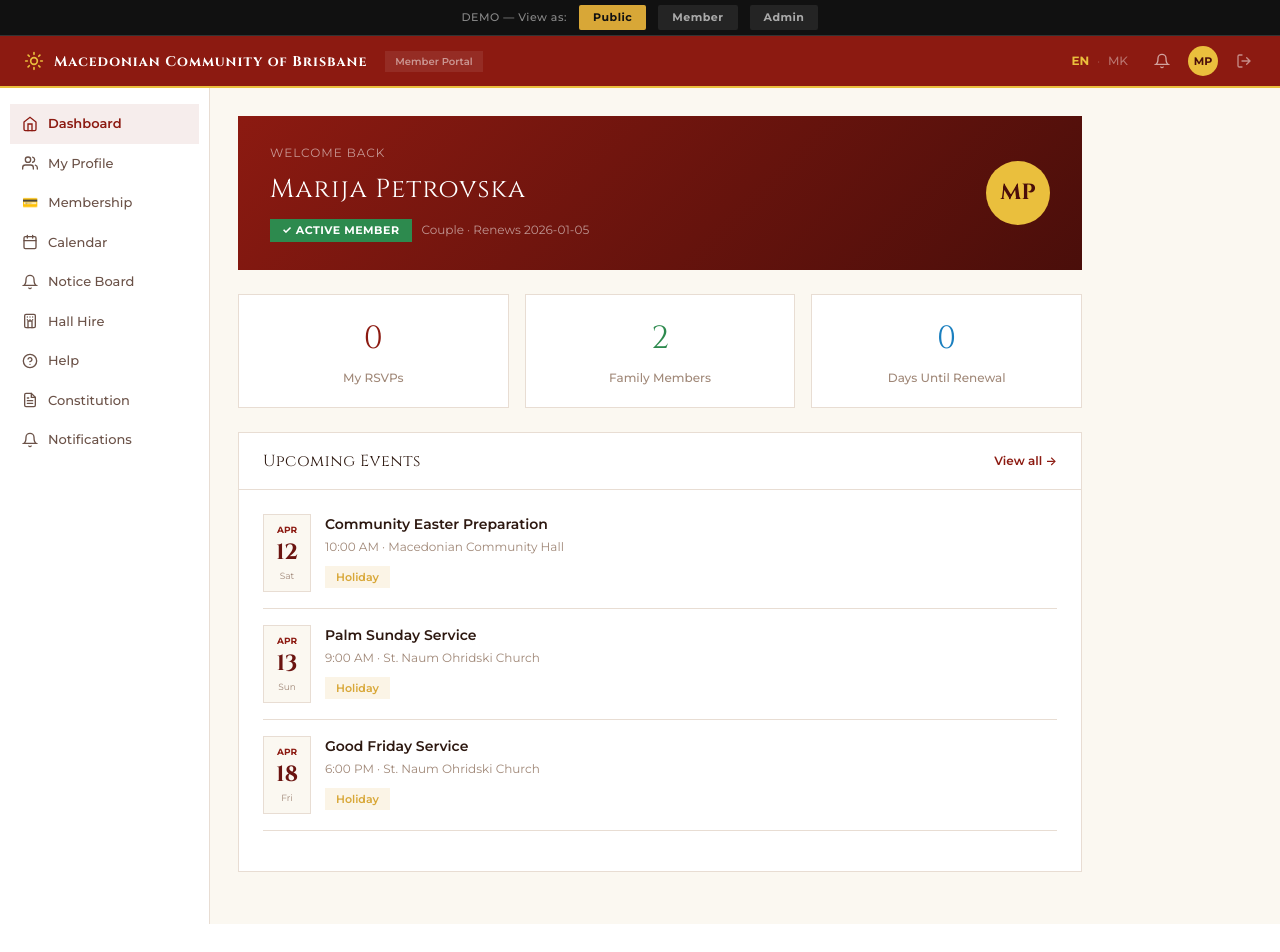
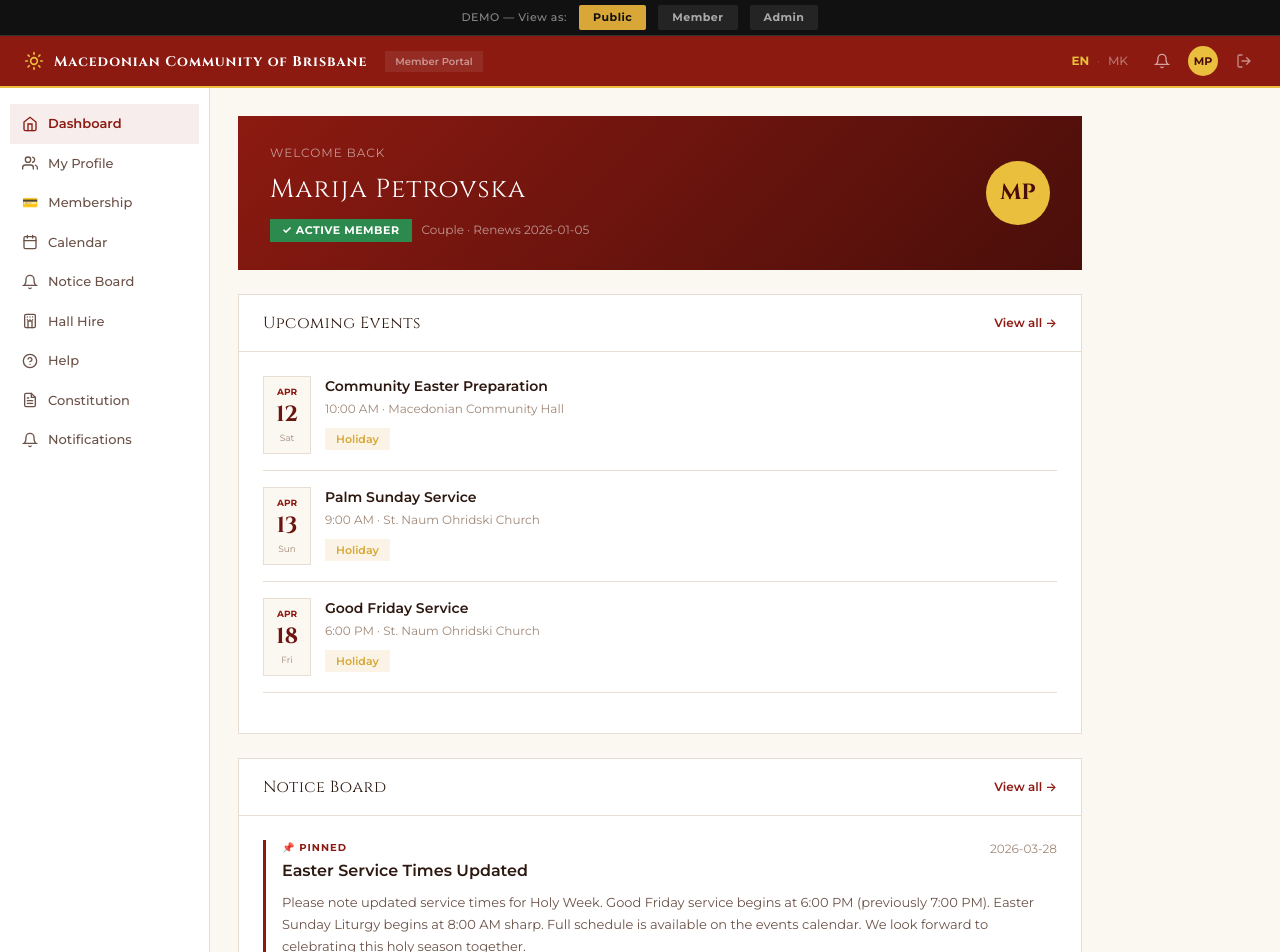
Before and after one commit to bklei-pooltable1/maco-app, a React (Vite) app: page /member-dashboard in a window 1280 px wide. Shown: the top 952 px of the page. Before the commit the page ends 924 px from the top, so only its background shows below. Built offline with nearby package versions, Linux system fonts and the light colour scheme; the HTML template or start-up script is replaced by a standard one.

Commit message:
refactor: streamline member dashboard, add notice board preview

```diff
--- a/src/i18n/translations.js
+++ b/src/i18n/translations.js
@@ -249,6 +249,11 @@ export const translations = {
       ageBand13to17:   "13–17",
       privacyNotice:   "We only collect the information needed to understand our community membership. For family members under 18 we collect a first name and age range only. By signing up, you confirm you're authorised to provide these details on behalf of your family.",
     },
+    dashboard: {
+      noticesPreviewTitle: "Notice Board",
+      viewAll:             "View all →",
+      noNotices:           "No notices.",
+    },
   },
 
   mk: {
--- a/src/index.css
+++ b/src/index.css
@@ -187,10 +187,6 @@ html, body {
   /* Hide avatar in welcome banner on mobile to save space */
   .welcome-banner-avatar {
     display: none !important;
-  }
-  .stats-grid-3 {
-    grid-template-columns: 1fr 1fr !important;
-    gap: 10px !important;
   }
   .calendar-layout {
     grid-template-columns: 1fr !important;
--- a/src/pages/MemberDashboard.jsx
+++ b/src/pages/MemberDashboard.jsx
@@ -54,9 +54,12 @@ function SectionCard({ title, children, action }) {
 }
 
 // ─── Overview ─────────────────────────────────────────────────────────────────
-function OverviewSection({ member, events, rsvps, setSection }) {
+function OverviewSection({ member, events, setSection, notices }) {
+  const { t } = useLang();
   const upcomingEvents = events.filter(e => e.date >= new Date().toISOString().split("T")[0]).slice(0, 3);
-  const myRsvps = events.filter(e => rsvps[e.id]);
+  const recentNotices = [...notices]
+    .sort((a, b) => (b.pinned ? 1 : 0) - (a.pinned ? 1 : 0) || b.postedAt.localeCompare(a.postedAt))
+    .slice(0, 3);
 
   return (
     <div>
@@ -79,20 +82,6 @@ function OverviewSection({ member, events, rsvps, setSection }) {
         </div>
       </div>
 
-      {/* Quick stats */}
-      <div className="stats-grid-3" style={{ display: "grid", gridTemplateColumns: "repeat(3, 1fr)", gap: 16, marginBottom: 24 }}>
-        {[
-          { label: "My RSVPs", value: myRsvps.length, color: C.maroon },
-          { label: "Family Members", value: member.familySize, color: C.green },
-          { label: "Days Until Renewal", value: Math.max(0, Math.round((new Date(member.renewalDate) - new Date()) / (1000 * 60 * 60 * 24))), color: "#1a7fbf" },
-        ].map(({ label, value, color }) => (
-          <div key={label} style={{ background: C.white, border: `1px solid ${C.border}`, padding: "20px 24px", textAlign: "center" }}>
-            <div style={{ fontFamily: display, fontSize: 32, color, marginBottom: 6 }}>{value}</div>
-            <div style={{ fontSize: 12, color: C.textLight, fontFamily: body, fontWeight: 500 }}>{label}</div>
-          </div>
-        ))}
-      </div>
-
       {/* Upcoming events */}
       <SectionCard title="Upcoming Events" action={<button onClick={() => setSection("calendar")} style={{ fontSize: 12, color: C.maroon, background: "none", border: "none", cursor: "pointer", fontFamily: body, fontWeight: 600 }}>View all →</button>}>
         {upcomingEvents.length === 0 && <p style={{ color: C.textLight, fontSize: 13, fontFamily: body }}>No upcoming events.</p>}
@@ -108,6 +97,24 @@ function OverviewSection({ member, events, rsvps, setSection }) {
               <div style={{ fontSize: 12, color: C.textLight, fontFamily: body, marginTop: 3 }}>{e.time} · {e.location?.split(",")[0]}</div>
               <div style={{ marginTop: 8 }}><Badge>{e.category}</Badge></div>
             </div>
+          </div>
+        ))}
+      </SectionCard>
+
+      {/* Notice Board preview */}
+      <SectionCard title={t("dashboard.noticesPreviewTitle")} action={<button onClick={() => setSection("notices")} style={{ fontSize: 12, color: C.maroon, background: "none", border: "none", cursor: "pointer", fontFamily: body, fontWeight: 600 }}>{t("dashboard.viewAll")}</button>}>
+        {recentNotices.length === 0 && <p style={{ color: C.textLight, fontSize: 13, fontFamily: body }}>{t("dashboard.noNotices")}</p>}
+        {recentNotices.map(n => (
+          <div key={n.id} style={{ borderBottom: `1px solid ${C.border}`, paddingBottom: 20, marginBottom: 20, borderLeft: n.pinned ? `3px solid ${C.maroon}` : "none", paddingLeft: n.pinned ? 16 : 0 }}>
+            <div style={{ display: "flex", justifyContent: "space-between", alignItems: "flex-start", marginBottom: 8 }}>
+              <div>
+                {n.pinned && <div style={{ fontSize: 10, fontWeight: 700, color: C.maroon, fontFamily: body, letterSpacing: 1, marginBottom: 4, textTransform: "uppercase" }}>📌 Pinned</div>}
+                <div style={{ fontSize: 16, fontWeight: 600, color: C.textDark, fontFamily: body }}>{n.title}</div>
+              </div>
+              <span style={{ fontSize: 12, color: C.textLight, fontFamily: body, whiteSpace: "nowrap", marginLeft: 12 }}>{n.postedAt}</span>
+            </div>
+            <p style={{ fontSize: 13, color: C.textMid, lineHeight: 1.7, fontFamily: body, marginBottom: 8 }}>{n.body}</p>
+            <span style={{ fontSize: 12, color: C.textLight, fontFamily: body }}>Posted by {n.author}</span>
           </div>
         ))}
       </SectionCard>
@@ -789,7 +796,7 @@ export default function MemberDashboard() {
 
         {/* Content */}
         <div className="member-dashboard-content" style={{ flex: 1, padding: 28, maxWidth: 900 }}>
-          {section === "overview" && <OverviewSection member={member} events={visibleEvents} rsvps={rsvps} setSection={setSection}/>}
+          {section === "overview" && <OverviewSection member={member} events={visibleEvents} setSection={setSection} notices={notices}/>}
           {section === "profile" && <ProfileSection member={member} updateMember={updateMember}/>}
           {section === "membership" && <MembershipSection member={member} updateMember={updateMember}/>}
           {section === "calendar" && <CalendarSection events={visibleEvents} rsvps={rsvps} toggleRsvp={toggleRsvp}/>}
```
